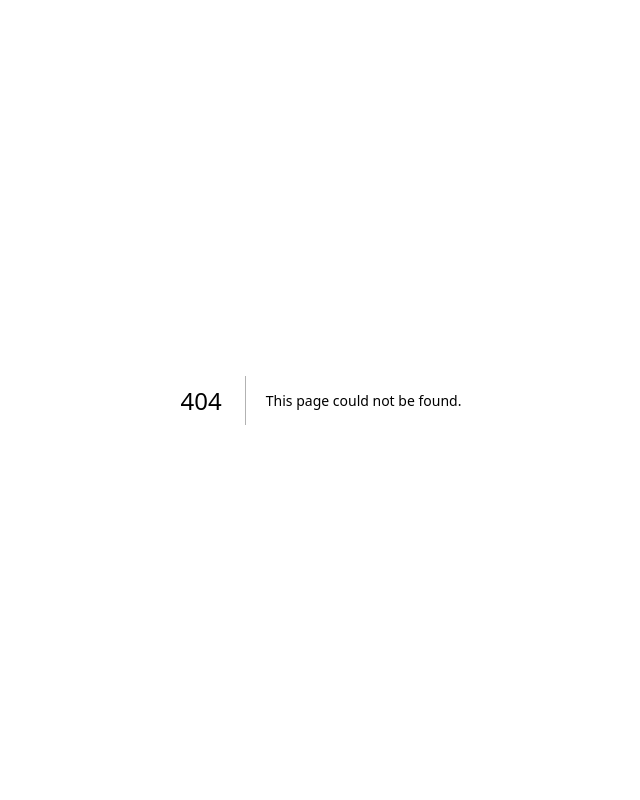
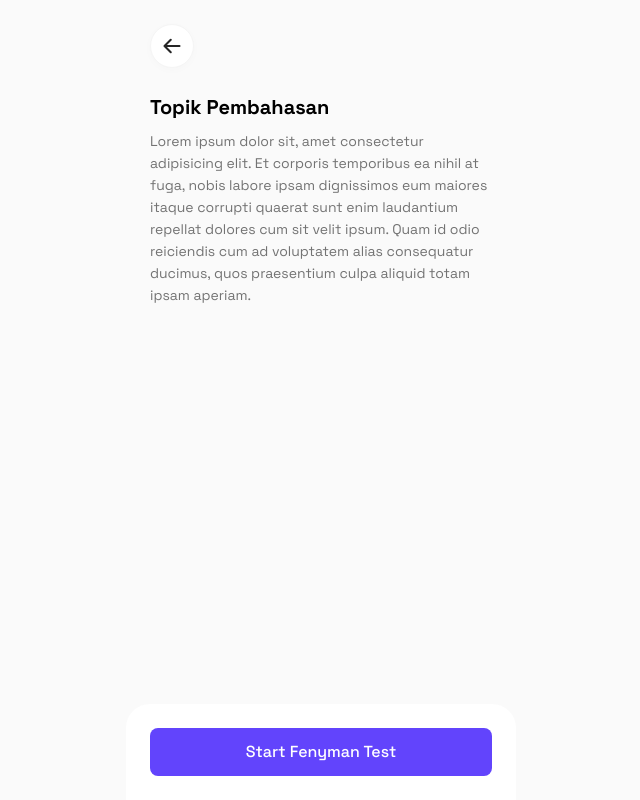
Before and after one commit to farhnnraal/fynix-app, a Next.js app: page /dashboard/material/top_math_01 in a window 1280 px wide. Before the commit this address had no page. Shown: the whole page, without its empty margins (319-959 px from the left). Built offline with nearby package versions, Linux system fonts and the light colour scheme.

Commit message:
feat : add material page

```diff
--- /dev/null
+++ b/app/dashboard/material/[id]/page.tsx
@@ -0,0 +1,40 @@
+"use client";
+
+import Link from "next/link";
+import { useRouter } from "next/navigation";
+
+export default function MaterialPage() {
+  const router = useRouter();
+
+  return (
+    <div className="w-full h-dvh flex flex-col max-w-[390px] mx-auto bg-neutral-50 min-h-screen pb-[161px] relative">
+      <div className="overflow-y-auto p-6">
+        <button
+          onClick={() => router.back()}
+          className="w-[44px] h-[44px] bg-white rounded-full border border-neutral-100 flex items-center justify-center text-neutral-800 hover:bg-neutral-50 transition-colors shadow-[0_2px_8px_rgba(0,0,0,0.02)] outline-none mb-6"
+        >
+          <svg xmlns="http://www.w3.org/2000/svg" fill="none" viewBox="0 0 24 24" strokeWidth={2.5} stroke="currentColor" className="w-5 h-5">
+            <path strokeLinecap="round" strokeLinejoin="round" d="M10.5 19.5L3 12m0 0l7.5-7.5M3 12h18" />
+          </svg>
+        </button>
+
+        <h3 className="text-h3 mb-2">Topik Pembahasan</h3>
+        <p className="text-body text-neutral-500">
+          Lorem ipsum dolor sit, amet consectetur adipisicing elit. Et corporis temporibus ea nihil at fuga, nobis labore ipsam dignissimos eum
+          maiores itaque corrupti quaerat sunt enim laudantium repellat dolores cum sit velit ipsum. Quam id odio reiciendis cum ad voluptatem alias
+          consequatur ducimus, quos praesentium culpa aliquid totam ipsam aperiam.
+        </p>
+      </div>
+
+      <div className="absolute bottom-0 left-0 right-0 p-6 bg-white rounded-t-3xl z-40 space-y-4">
+        <Link
+          href="/lab"
+          type="button"
+          className="w-full px-4 py-3 text-btn-lg bg-primary-500 flex items-center justify-center text-white rounded-lg"
+        >
+          Start Fenyman Test
+        </Link>
+      </div>
+    </div>
+  );
+}
```
